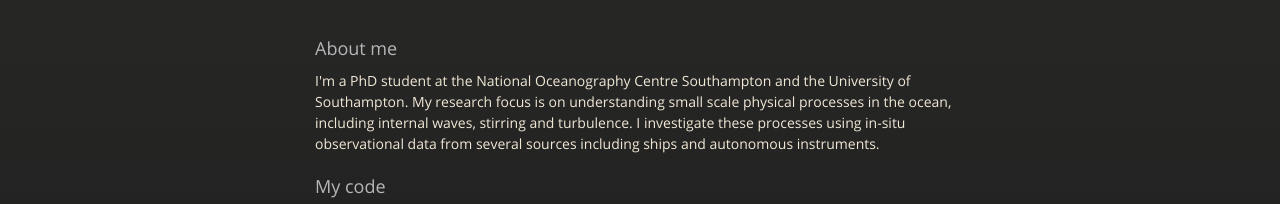
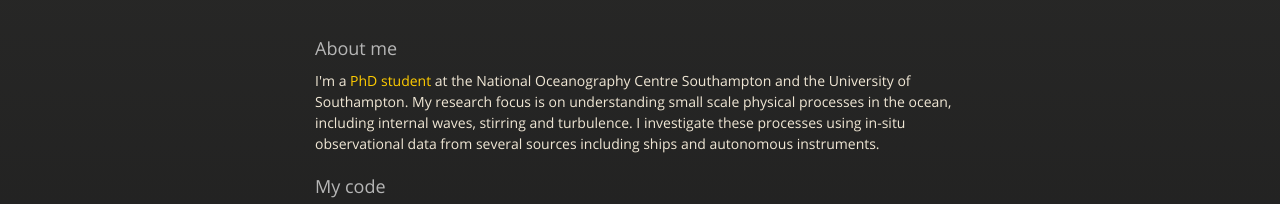
Before and after one commit to jessecusack/oldsite, a plain HTML site: page index.html in a window 1280 px wide. Shown: the part 198-402 px from the top of the page. Drawn offline with nearby package versions, Linux system fonts and the light colour scheme.

Commit message:
link added to university page

```diff
--- a/index.html
+++ b/index.html
@@ -38,7 +38,7 @@
         <h3>
 <a id="about-me" class="anchor" href="#about-me" aria-hidden="true"><span class="octicon octicon-link"></span></a>About me</h3>
 
-<p>I'm a PhD student at the National Oceanography Centre Southampton and the University of Southampton. My research focus is on understanding small scale physical processes in the ocean, including internal waves, stirring and turbulence. I investigate these processes using in-situ observational data from several sources including ships and autonomous instruments. </p>
+<p>I'm a <a href="http://www.southampton.ac.uk/oes/postgraduate/research_students/jc3e13.page">PhD student</a> at the National Oceanography Centre Southampton and the University of Southampton. My research focus is on understanding small scale physical processes in the ocean, including internal waves, stirring and turbulence. I investigate these processes using in-situ observational data from several sources including ships and autonomous instruments. </p>
 
 <h3>
 <a id="my-code" class="anchor" href="#my-code" aria-hidden="true"><span class="octicon octicon-link"></span></a>My code</h3>
```
